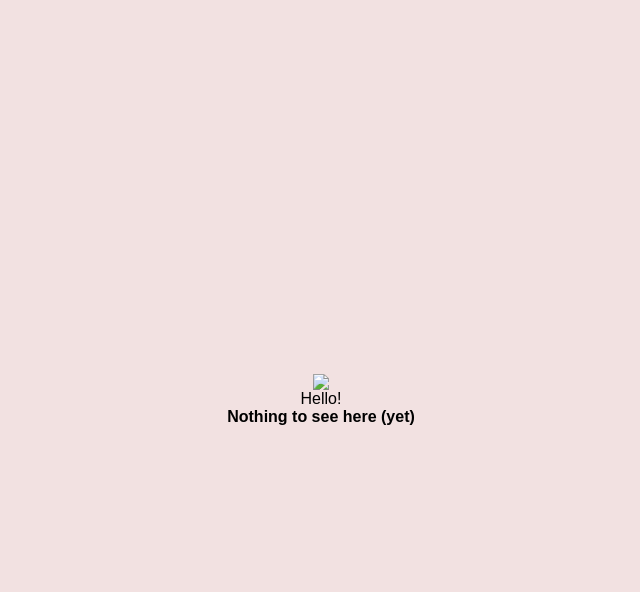
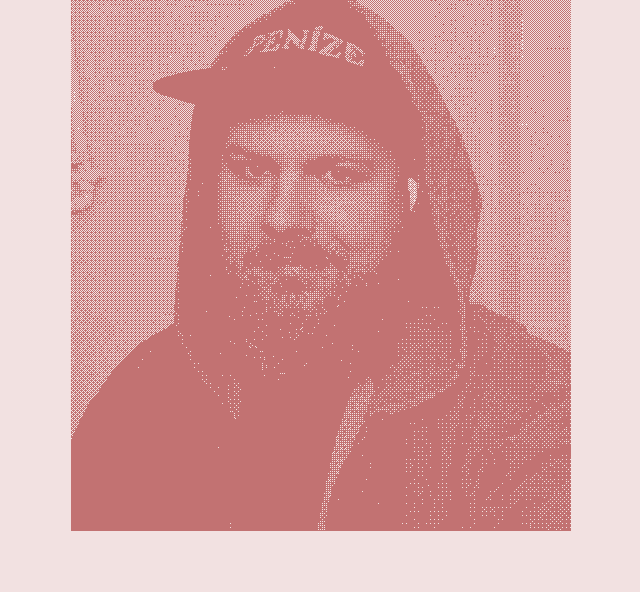
Before and after one commit to TomasUrb28/tomasurb28.github.io, a plain HTML site: page index.html in a window 1280 px wide. Shown: the top 592 px of the page, without its empty margins (319-959 px from the left). Drawn offline with Linux system fonts and the light colour scheme.

Commit message:
Update index.html

```diff
--- a/index.html
+++ b/index.html
@@ -29,7 +29,7 @@
 </head>
 <body>
     <div class="container">
-        <img src="pics/me.png>
+        <img src="pics/me.png">
         <h1>Hello!</h1>
         <b>Nothing to see here (yet)</b>
     </div>
```
